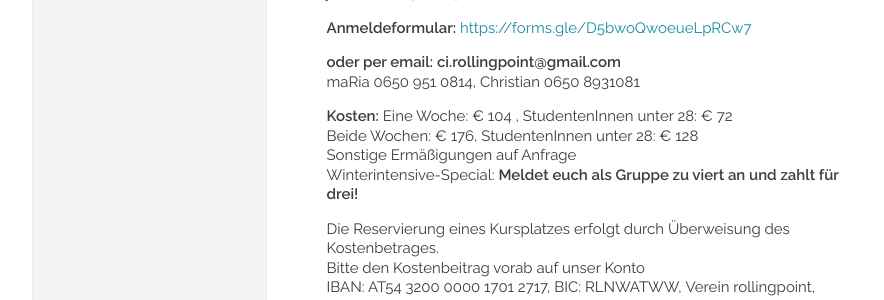
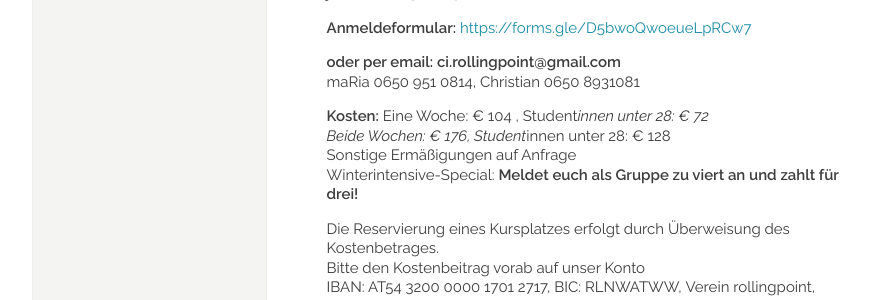
Before and after one commit to manulari/rollingpointat, a Jekyll site: the page built from _pages_de/winterintensive.md, in a window 1280 px wide and 900 px high, scrolled down 1324 px. Shown: the part 153-453 px from the top of the window, without its empty margins (152-1036 px from the left). Built offline with Jekyll 4.4.1, drawn with Linux system fonts in a browser that asks for light colours; comment, search, counter and statistics services are not loaded.

Commit message:
Update page (de) “winterintensive”

```diff
--- a/_pages_de/winterintensive.md
+++ b/_pages_de/winterintensive.md
@@ -41,8 +41,8 @@ Teilnahmeempfehlung Woche 2: Siehe Woche 1, darüberhinaus Bereitschaft dich auf
 **oder per email:**  **ci.rollingpoint@gmail.com**\
 maRia 0650 951 0814, Christian 0650 8931081
 
-**Kosten:** Eine Woche: € 104 , StudentenInnen unter 28: € 72\
-Beide Wochen: € 176, StudentenInnen unter 28: € 128\
+**Kosten:** Eine Woche: € 104 , Student*innen unter 28: € 72\
+Beide Wochen: € 176, Student*innen unter 28: € 128\
 Sonstige Ermäßigungen auf Anfrage\
 Winterintensive-Special: **Meldet euch als Gruppe zu viert an und zahlt für drei!**
 
```
